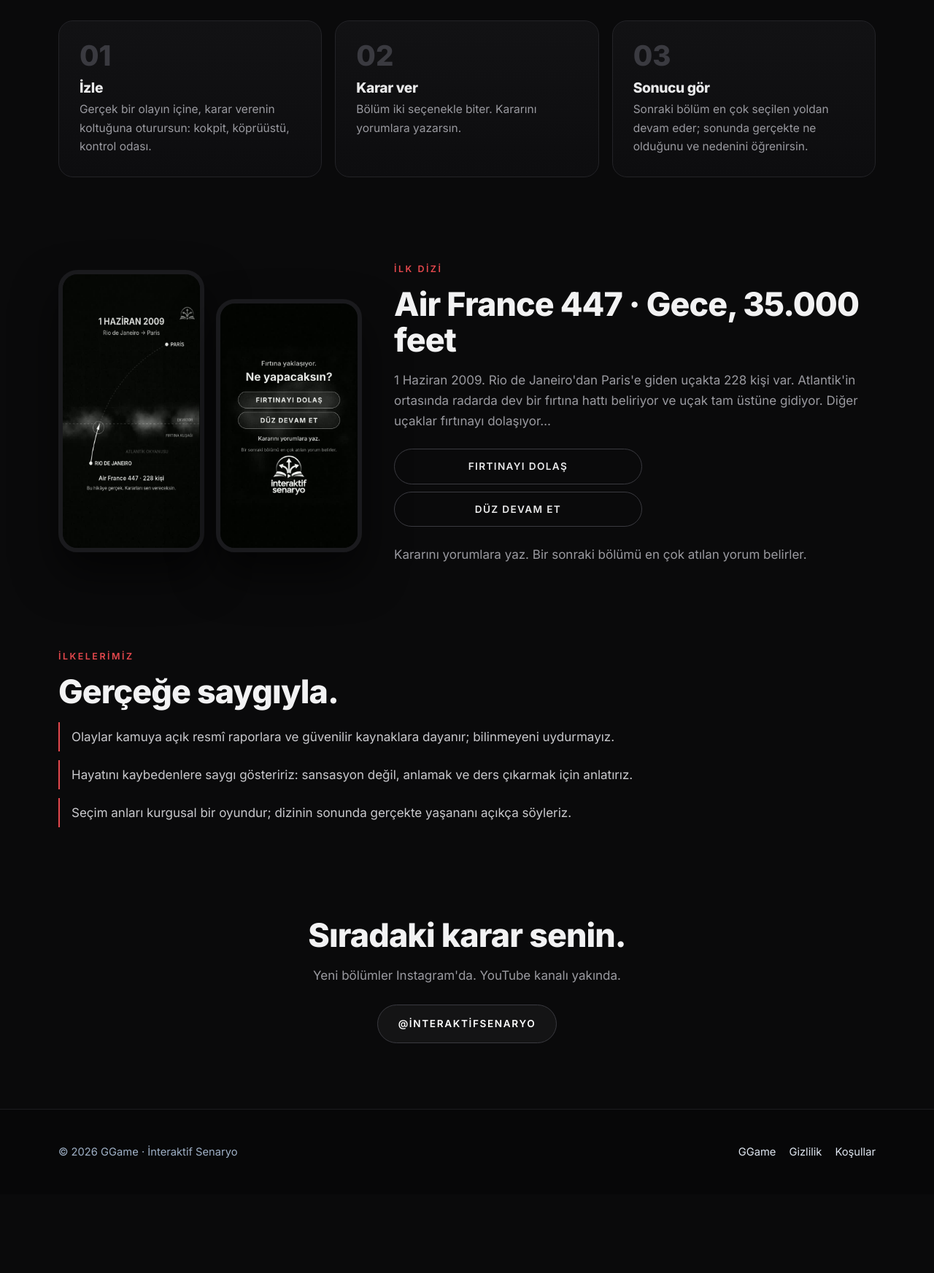
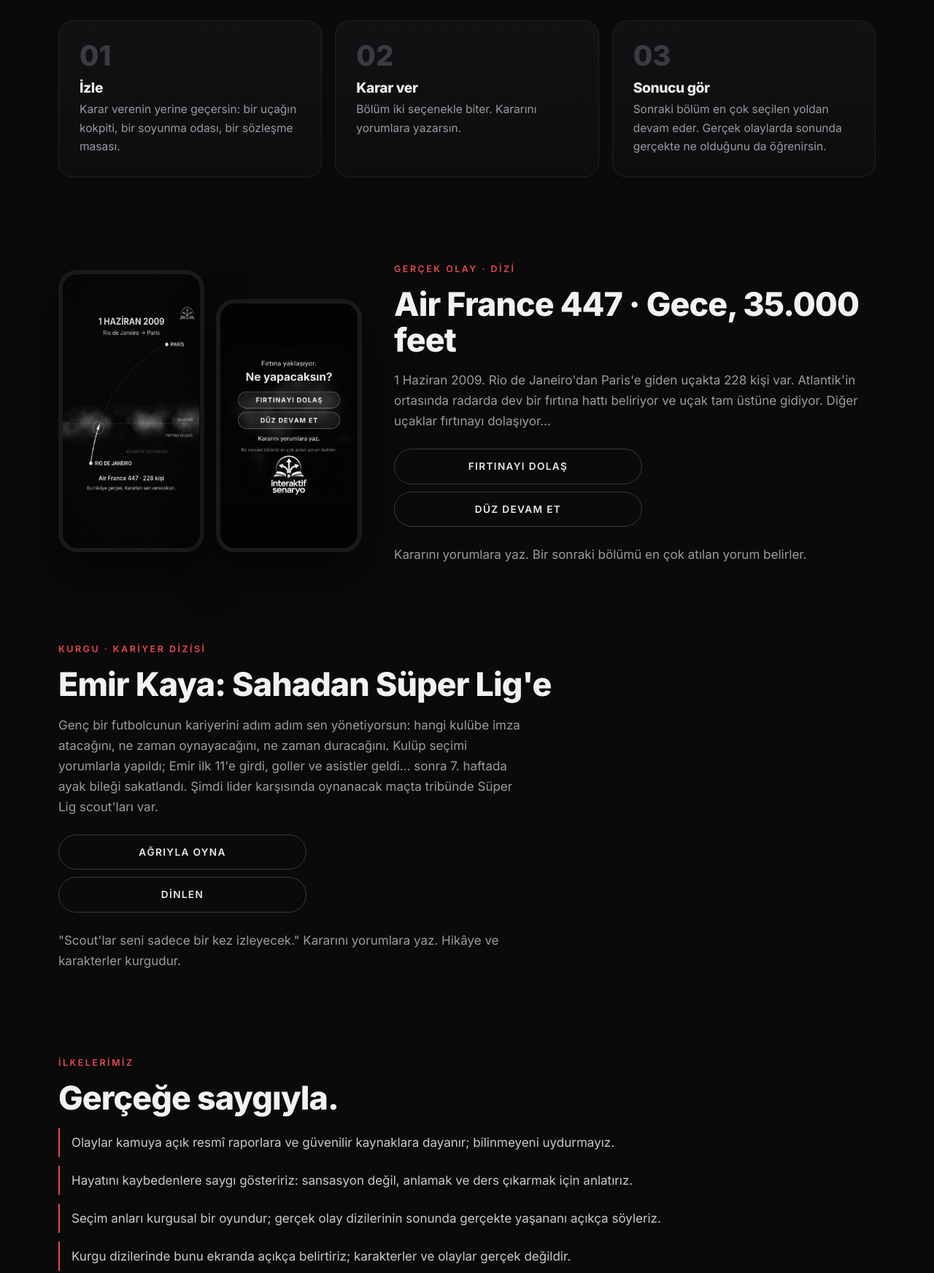
Before and after one commit to erenkahram4n/ggame-site, a plain HTML site: page interaktifsenaryo.html in a window 1280 px wide. Shown: the part 1020-2765 px from the top of the page at 73% size. Before the commit the page ends 2657 px from the top, so only its background shows below. Drawn offline with Linux system fonts and the light colour scheme.

Commit message:
Interaktif Senaryo: kariyer dizisi

```diff
--- a/interaktifsenaryo.html
+++ b/interaktifsenaryo.html
@@ -2,8 +2,8 @@
 <html lang="tr">
 <head>
 <meta charset="utf-8"><meta name="viewport" content="width=device-width,initial-scale=1">
-<title>İnteraktif Senaryo — Bu hikâye gerçek. Kararları sen vereceksin.</title>
-<meta name="description" content="İnteraktif Senaryo: gerçek olayları kritik anlarında durduran, kararı izleyiciye bırakan seçimli kısa video dizileri. Bir GGame yapımı.">
+<title>İnteraktif Senaryo — Kararları sen vereceksin.</title>
+<meta name="description" content="İnteraktif Senaryo: gerçek olayları ve kurgusal kariyer hikâyelerini kritik anlarında durduran, kararı izleyiciye bırakan seçimli kısa video dizileri. Bir GGame yapımı.">
 <meta property="og:title" content="İnteraktif Senaryo"><meta property="og:image" content="https://ggame.com.tr/img/is_banner.jpg">
 <meta name="theme-color" content="#0a0a0b">
 <link rel="icon" href="img/is_amblem.png">
@@ -52,8 +52,8 @@ body.is{background:#0a0a0b;color:#e9e9ea;font-family:"Inter",system-ui,sans-seri
 
 <header class="is-hero"><div class="in wrap">
   <img src="img/is_amblem.png" alt="İnteraktif Senaryo amblemi">
-  <h1>Bu hikâye gerçek.<br>Kararları sen vereceksin.</h1>
-  <p>Tarihe geçmiş gerçek olayları en kritik anlarında durduruyoruz. Pilot, kaptan ya da komutan artık sensin. <span class="red">Sen olsaydın ne yapardın?</span></p>
+  <h1>Hikâye burada durur.<br>Kararı sen verirsin.</h1>
+  <p>Bazen tarihe geçmiş gerçek bir olayın kokpitindesin, bazen kariyerini sıfırdan kuran genç bir futbolcusun. Her bölüm en kritik anda durur. <span class="red">Sen olsaydın ne yapardın?</span></p>
   <a class="is-btn" href="https://www.instagram.com/interaktifsenaryo" target="_blank" rel="noopener">Instagram'da izle</a>
 </div></header>
 
@@ -62,21 +62,30 @@ body.is{background:#0a0a0b;color:#e9e9ea;font-family:"Inter",system-ui,sans-seri
   <h2>Her bölüm bir yol ayrımında biter.</h2>
   <p class="muted">Kısa, sinematik bölümler. Olay anlatılır, gerilim tırmanır ve tam karar anında ekran durur. Bir sonraki bölümü yorumlar belirler.</p>
   <div class="steps">
-    <div class="step"><b>01</b><h3>İzle</h3><p>Gerçek bir olayın içine, karar verenin koltuğuna oturursun: kokpit, köprüüstü, kontrol odası.</p></div>
+    <div class="step"><b>01</b><h3>İzle</h3><p>Karar verenin yerine geçersin: bir uçağın kokpiti, bir soyunma odası, bir sözleşme masası.</p></div>
     <div class="step"><b>02</b><h3>Karar ver</h3><p>Bölüm iki seçenekle biter. Kararını yorumlara yazarsın.</p></div>
-    <div class="step"><b>03</b><h3>Sonucu gör</h3><p>Sonraki bölüm en çok seçilen yoldan devam eder; sonunda gerçekte ne olduğunu ve nedenini öğrenirsin.</p></div>
+    <div class="step"><b>03</b><h3>Sonucu gör</h3><p>Sonraki bölüm en çok seçilen yoldan devam eder. Gerçek olaylarda sonunda gerçekte ne olduğunu da öğrenirsin.</p></div>
   </div>
 </div></section>
 
 <section id="bolumler" style="padding-top:20px"><div class="wrap ep">
   <div class="phones"><img src="img/is_af447.jpg" alt="Air France 447 bölümünden bir kare"><img src="img/is_secim.jpg" alt="Seçim ekranı: Fırtınayı dolaş ya da düz devam et"></div>
   <div>
-    <span class="lbl">İlk dizi</span>
+    <span class="lbl">Gerçek olay · Dizi</span>
     <h2>Air France 447 · Gece, 35.000 feet</h2>
     <p class="muted">1 Haziran 2009. Rio de Janeiro'dan Paris'e giden uçakta 228 kişi var. Atlantik'in ortasında radarda dev bir fırtına hattı beliriyor ve uçak tam üstüne gidiyor. Diğer uçaklar fırtınayı dolaşıyor…</p>
     <div class="choice"><span>FIRTINAYI DOLAŞ</span><span>DÜZ DEVAM ET</span></div>
     <p class="muted">Kararını yorumlara yaz. Bir sonraki bölümü en çok atılan yorum belirler.</p>
   </div>
+</div></section>
+
+
+<section style="padding-top:10px"><div class="wrap">
+  <span class="lbl">Kurgu · Kariyer dizisi</span>
+  <h2>Emir Kaya: Sahadan Süper Lig'e</h2>
+  <p class="muted">Genç bir futbolcunun kariyerini adım adım sen yönetiyorsun: hangi kulübe imza atacağını, ne zaman oynayacağını, ne zaman duracağını. Kulüp seçimi yorumlarla yapıldı; Emir ilk 11'e girdi, goller ve asistler geldi… sonra 7. haftada ayak bileği sakatlandı. Şimdi lider karşısında oynanacak maçta tribünde Süper Lig scout'ları var.</p>
+  <div class="choice"><span>AĞRIYLA OYNA</span><span>DİNLEN</span></div>
+  <p class="muted">"Scout'lar seni sadece bir kez izleyecek." Kararını yorumlara yaz. Hikâye ve karakterler kurgudur.</p>
 </div></section>
 
 <section style="padding-top:20px"><div class="wrap">
@@ -85,7 +94,8 @@ body.is{background:#0a0a0b;color:#e9e9ea;font-family:"Inter",system-ui,sans-seri
   <ul class="rules">
     <li>Olaylar kamuya açık resmî raporlara ve güvenilir kaynaklara dayanır; bilinmeyeni uydurmayız.</li>
     <li>Hayatını kaybedenlere saygı gösteririz: sansasyon değil, anlamak ve ders çıkarmak için anlatırız.</li>
-    <li>Seçim anları kurgusal bir oyundur; dizinin sonunda gerçekte yaşananı açıkça söyleriz.</li>
+    <li>Seçim anları kurgusal bir oyundur; gerçek olay dizilerinin sonunda gerçekte yaşananı açıkça söyleriz.</li>
+    <li>Kurgu dizilerinde bunu ekranda açıkça belirtiriz; karakterler ve olaylar gerçek değildir.</li>
   </ul>
 </div></section>
 
```
Also changed, not shown: index.html (+1 -1 lines).
